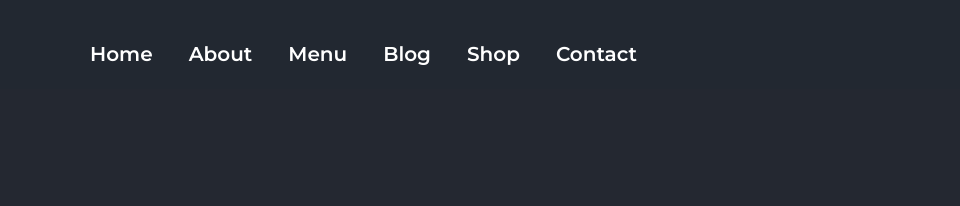
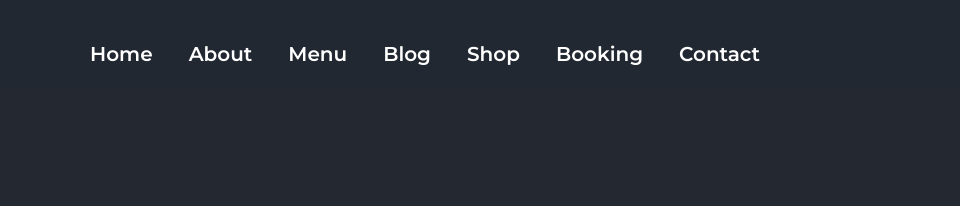
Before and after one commit to maimunamun/portfolio, a plain HTML site: page index.html in a window 1280 px wide. Shown: the top 206 px of the page, 0-960 px from the left. Drawn offline with nearby package versions, Linux system fonts and the light colour scheme; a web font is replaced by a local one.

Commit message:
2025-01-23

```diff
--- a/index.html
+++ b/index.html
@@ -33,6 +33,9 @@
             </li>
             <li class="nav-item">
               <a class="nav-link " href="#">shop</a>
+            </li>
+            <li class="nav-item">
+              <a class="nav-link " href="#">Booking</a>
             </li>
             <li class="nav-item">
               <a class="nav-link" href="#">contact</a>
```
